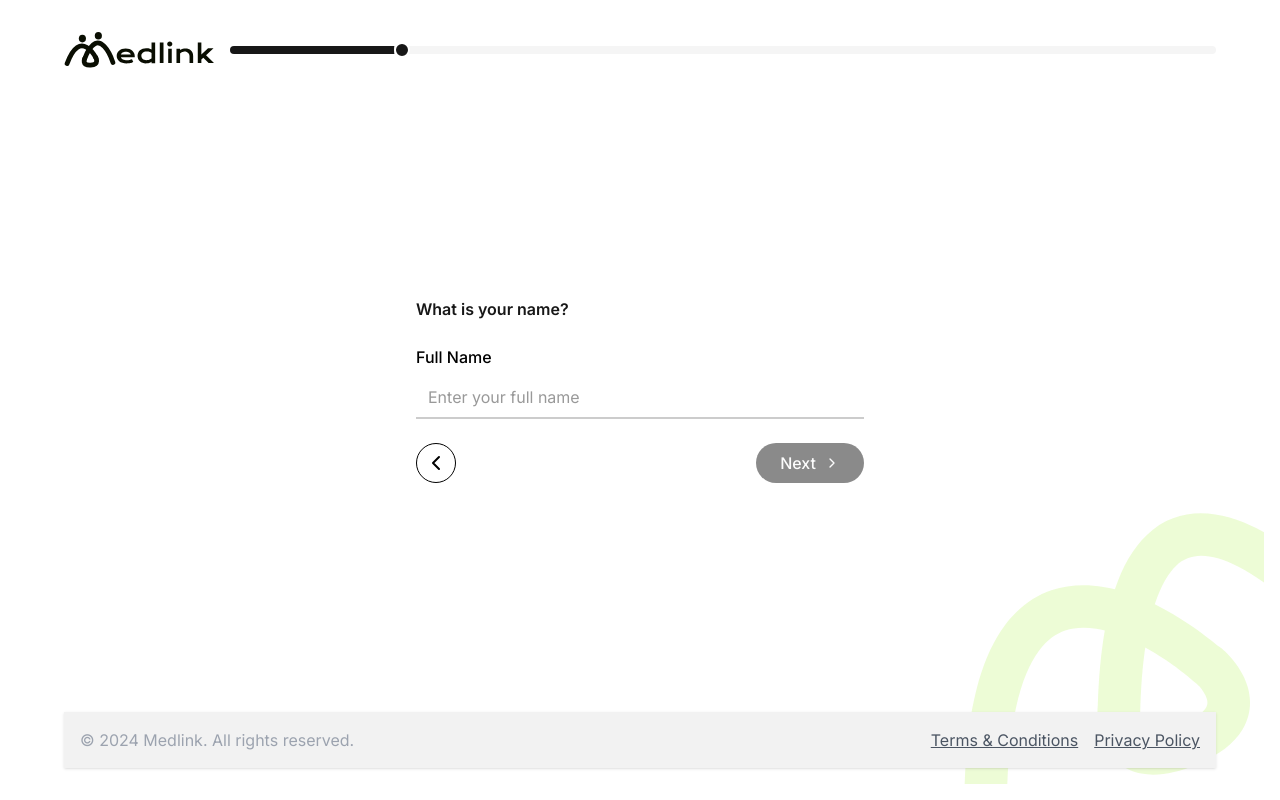
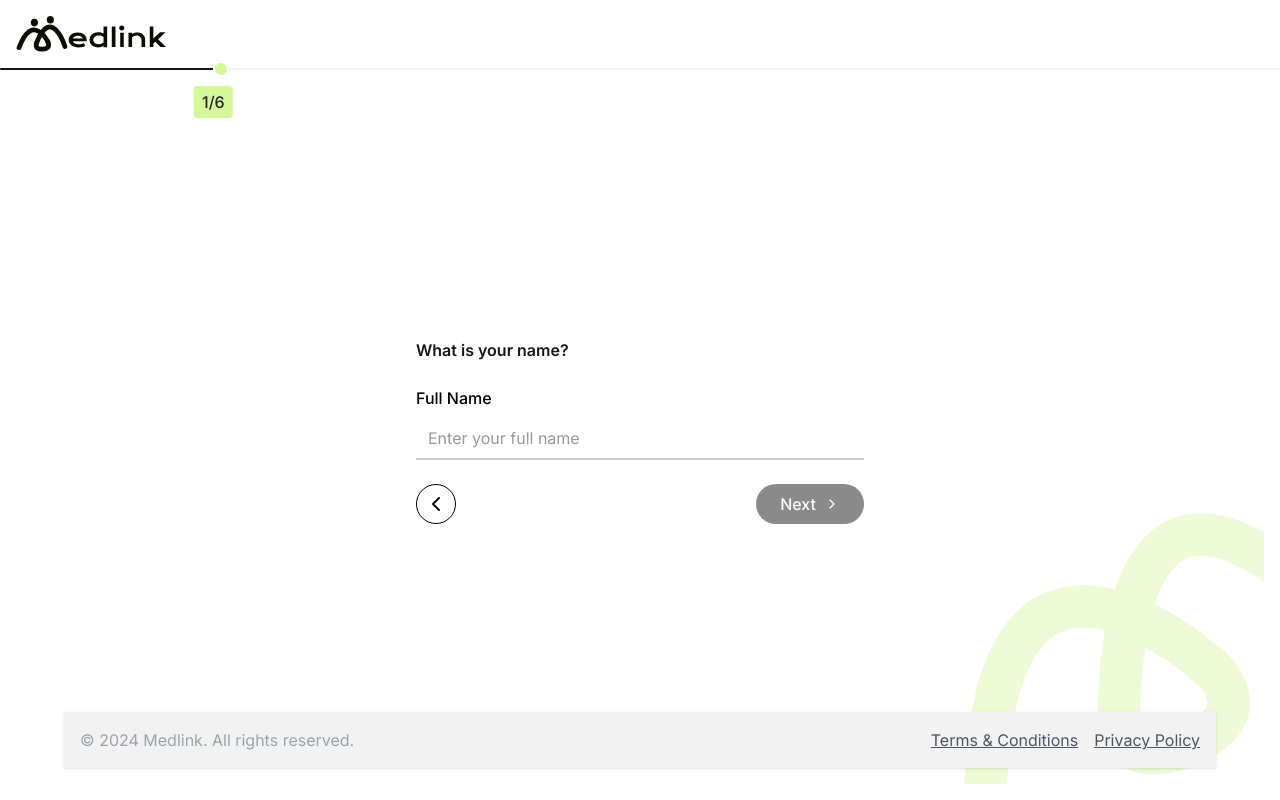
Before and after one commit to joinwell-company/medlink-survey, a Next.js app: page / in a window 1280 px wide. Both pictures are taken after a click on the button "Get Started". Built offline with nearby package versions, Linux system fonts and the light colour scheme.

Commit message:
fixed progress bar

```diff
--- a/src/components/survey/SurveyLayout.tsx
+++ b/src/components/survey/SurveyLayout.tsx
@@ -13,31 +13,39 @@ export default function SurveyLayout({ children, progressThickness = "h-0.5" }:
   const totalSteps = 7;
 
   return (
-
-    <div className="min-h-screen flex flex-col bg-background font-sans">
-      {/* Main content */}
-      <div className="flex-grow flex flex-col bg-white pb-8 pt-8 w-full max-w-6xl mx-auto rounded-lg shadow-lg">
-        {/* Header */}
-        <header className="w-full bg-white">
-          <div className="flex items-center justify-between">
+    <div className="min-h-screen flex flex-col bg-background font-sans relative">
+      <header className="w-full bg-white shadow-md">
+        <div className="container mx-auto px-4 py-4 flex items-center">
           <Image src="/logo.svg" alt="Medlink Logo" width={150} height={150} className="mr-4" />
+        </div>
         {currentStep > 1 && currentStep < totalSteps && (
+          <div className="relative w-full pb-8">
             <div className="relative w-full">
               <Progress
                 value={((currentStep - 1) / (totalSteps - 1)) * 100}
-                  className="w-full h-2"
+                className={`w-full ${progressThickness}`}
               />
               <div
                 className="absolute top-1/2 transform -translate-y-1/2"
                 style={{ left: `${((currentStep - 1) / (totalSteps - 1)) * 100}%` }}
               >
-                  <div className="w-4 h-4 bg-neutral-900 rounded-full border-2 border-white" />
+                <div className="w-4 h-4 bg-[#D3F898] rounded-full border-2 border-white" />
+              </div>
+            </div>
+            <div
+              className="absolute mt-4 transform -translate-x-1/2"
+              style={{ left: `${((currentStep - 1) / (totalSteps - 1)) * 100}%` }}
+            >
+              <div className="bg-[#D3F898] text-neutral-800 px-2 py-1 rounded text-xs font-medium whitespace-nowrap">
+                {currentStep - 1}/{totalSteps - 1}
+              </div>
             </div>
           </div>
         )}
-          </div>
       </header>
 
+      {/* Main content */}
+      <div className="flex-grow flex flex-col bg-white pb-8 pt-8 w-full max-w-6xl mx-auto rounded-lg shadow-lg mt-4">
         {/* Main content section */}
         <main className={`flex-grow flex ${currentStep === 1 ? 'items-start justify-start' : 'items-center justify-center'}`}>
           {currentStep === 1 ? (
@@ -51,7 +59,6 @@ export default function SurveyLayout({ children, progressThickness = "h-0.5" }:
                 <Image src="/doctor.svg" alt="Doctor" width={150} height={150} className="mb-4 absolute" style={{ right: '495px', bottom: '350px' }} />
                 <Image src="/green.svg" alt="Green" width={150} height={150} className="mb-4 absolute" style={{ right: '310px', bottom: '190px' }} />
                 <Image src="/trolley.svg" alt="Trolley" width={155} height={155} className="mb-4 absolute" style={{ right: '110px', bottom: '290px' }}/>
-
               </div>
             </div>
           ) : (
@@ -75,8 +82,6 @@ export default function SurveyLayout({ children, progressThickness = "h-0.5" }:
           </div>
         </footer>
       </div>
-
-
       {/* Optional images for step 1 */}
       {currentStep === 1 ? (
         <div className="absolute bottom-0 right-0 z-0">
```
Lines whose indentation alone changed are shown as unchanged.
